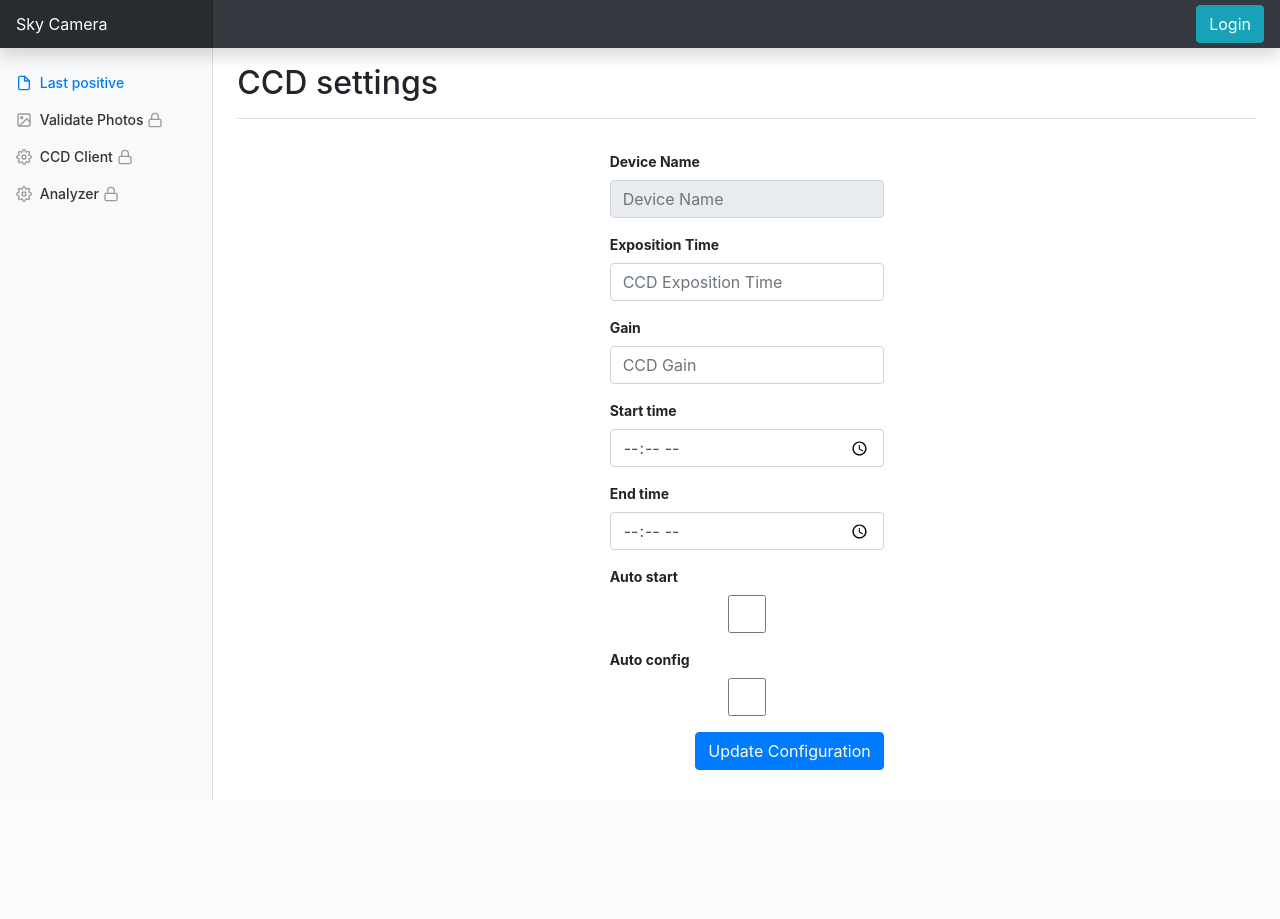
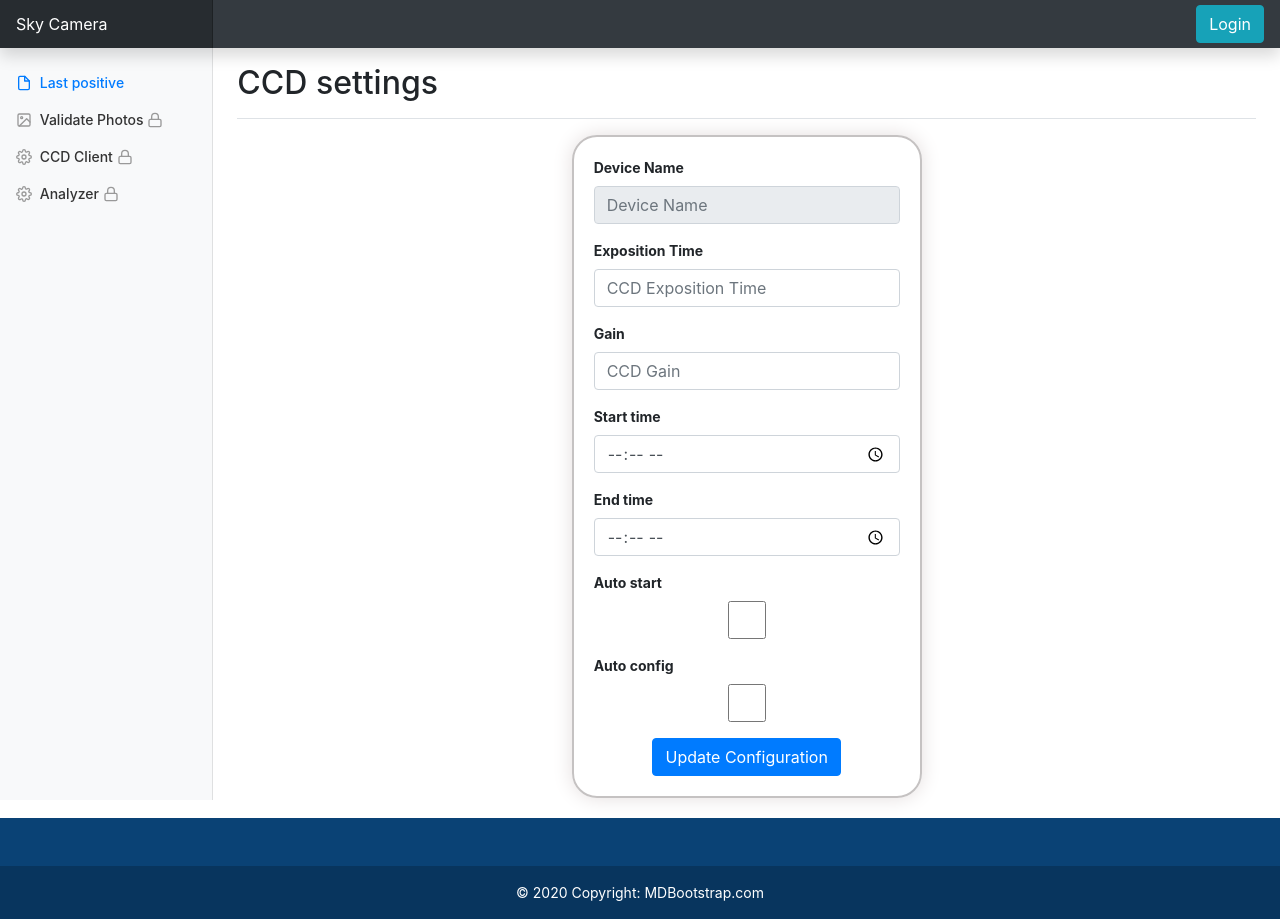
Before and after one commit to ainokila/edam-meteor-detector, a Flask app: template web/templates/settings_ccd.html in a window 1280 px wide. Before the commit the page ends 800 px from the top, so only its background shows below. Run offline with Flask 2, Linux system fonts and the light colour scheme; the template is opened without the code that fills it: values that come from a table or form of the project are taken from there, others are empty; some libraries are stand-ins or nearby versions.

Commit message:
Improvements in UI

```diff
--- a/config/client.json
+++ b/config/client.json
@@ -3,7 +3,7 @@
     "auto_start": true,
     "device_name": "QHY CCD QHY5-M-",
     "end_time": "13:00",
-    "exposition_time": 1.0,
+    "exposition_time": 5.0,
     "gain": 1.0,
     "start_time": "21:01"
 }
--- a/web/templates/base.html
+++ b/web/templates/base.html
@@ -143,4 +143,23 @@
 
 </body>
 
+<section class="" >
+  <!-- Footer -->
+  <footer class="text-center text-white" style="background-color: #0a4275;">
+    <!-- Grid container -->
+    <div class="container p-4 pb-0">
+      <!-- Section: CTA -->
+      <!-- Section: CTA -->
+    </div>
+    <!-- Grid container -->
+
+    <!-- Copyright -->
+    <div class="text-center p-3" style="background-color: rgba(0, 0, 0, 0.2);">
+      © 2020 Copyright:
+      <a class="text-white" href="https://mdbootstrap.com/">MDBootstrap.com</a>
+    </div>
+    <!-- Copyright -->
+  </footer>
+  <!-- Footer -->
+</section>
 </html>
--- a/web/templates/settings_ccd.html
+++ b/web/templates/settings_ccd.html
@@ -6,10 +6,12 @@
     <!-- Fill it-->
     <div class="container">
         <div class="row">
-          <div class="col-sm">
-            <div class="d-flex justify-content-center">
-                <form action="./settings" method="post" nocandidates>
+          <div class="col-sm" >
+            <div class="d-flex justify-content-center" style="margin-bottom: 20px;" >
+                <form action="./settings" method="post" nocandidates style=" width: 350px; border: 2px solid rgb(197, 194, 194);
+                border-radius: 25px; box-shadow: 0 0 20px rgb(228, 222, 222);">
                     {{ form.hidden_tag() }}
+                    <div style=" margin:20px">
 
                         <p>
                             {{ render_field(form.device_name, class='form-control input-sm', placeholder='Device Name') }}
@@ -37,9 +39,13 @@
                         <p>
                             {{ render_field(form.auto_config, class='form-control') }}
                         </p>
-                        <button type="submit" class="btn btn-primary mb-2 float-right">Update Configuration</button>
+                        <!--<button type="submit" class="btn btn-primary mb-2" style="text-align: center;">Update Configuration</button>
+                        -->
 
-
+                        <div  class="d-flex justify-content-center">
+                            <button type="submit" class="btn btn-primary">Update Configuration</button>
+                        </div>
+                    </div>
                 </form>
             </div>
           </div>
```
Also changed, not shown: web/templates/settings_analyzer.html (+13 -8 lines), web/static/masks/mask.png.
